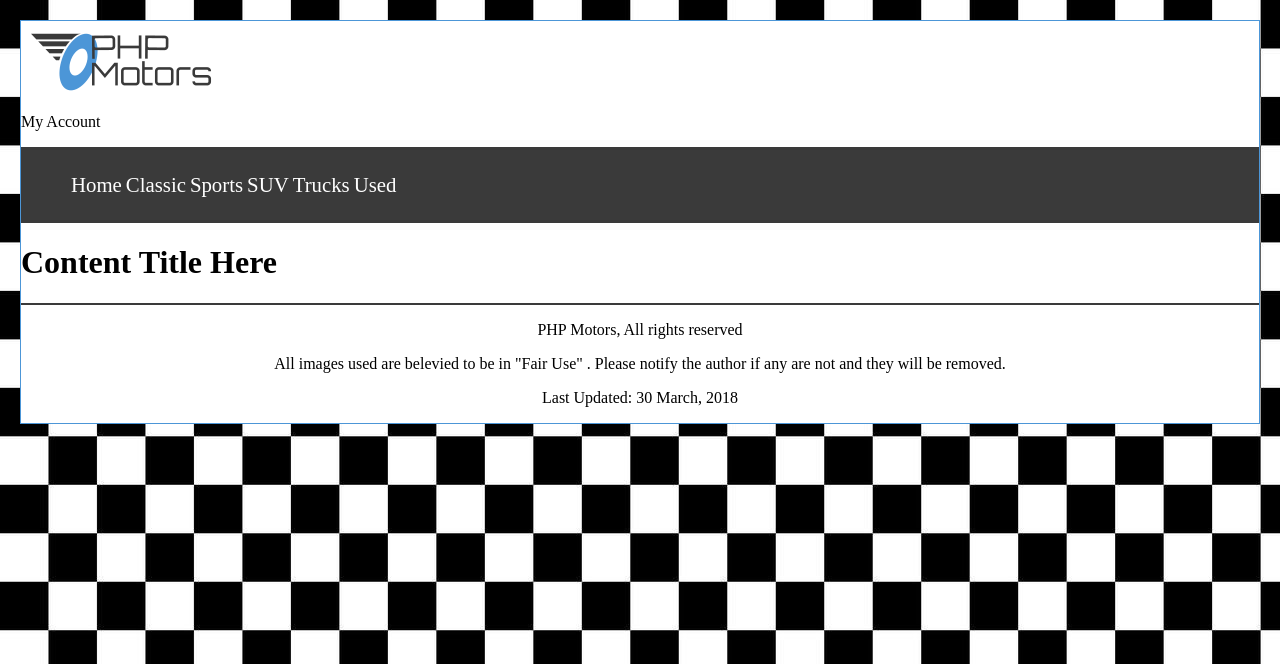
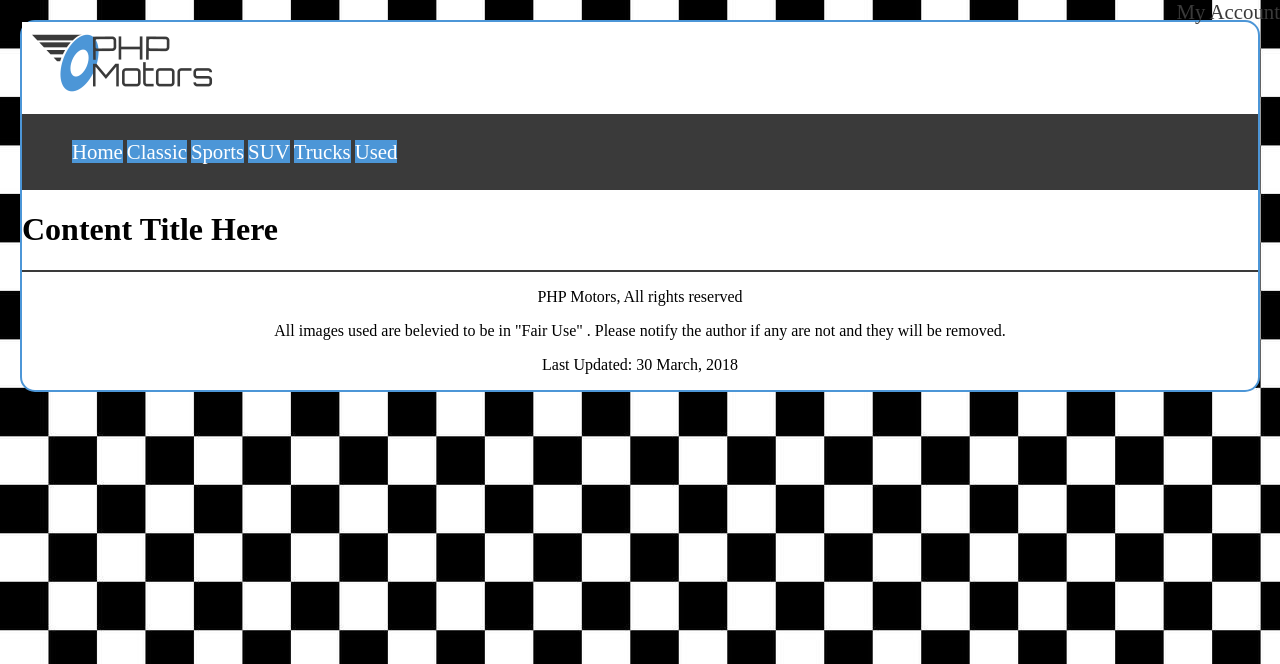
Before and after one commit to mattwandcow/cse340, a PHP site: page /phpmotors/template.php in a window 1280 px wide. Shown: the top 664 px of the page. Run offline with PHP 8.4, Linux system fonts and the light colour scheme.

Commit message:
top right login

```diff
--- a/phpmotors/css/style.css
+++ b/phpmotors/css/style.css
@@ -3,9 +3,21 @@ html{
     background-image: url('/../phpmotors/images/site/small_check.jpg');
 }
 body{
-    border: 1px solid #4c96d7;
+    border: 2px solid #4c96d7;
+    border-radius: 15px;
     background-color: white;
     margin: 20px;
+}
+
+#login-link
+{
+    text-decoration: none;
+    color: #3a3a3a;
+    font-size: 1.3em;
+    position: absolute;
+    top: 0;
+    right: 0;
+    text-align: right;
 }
 
 nav{
@@ -19,6 +31,7 @@ nav a{
     text-decoration: none;
     color: #ffffff;
     font-size: 1.3em;
+    background-color: #4c96d7;
 }
 nav a:hover{
     text-decoration: underline;
--- a/phpmotors/structure/header.php
+++ b/phpmotors/structure/header.php
@@ -1,4 +1,4 @@
 <header>
     <img src="images/site/logo.png" alt="PHP Motors Logo">
-    <p>My Account</p>
+    <p><a id="login-link" href="">My Account</a></p>
 </header>
```
